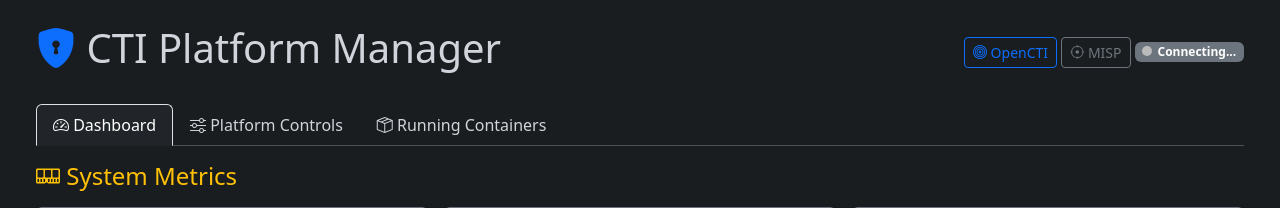
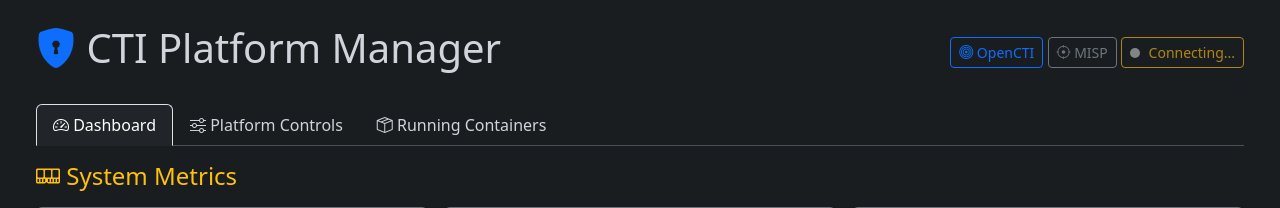
Before and after one commit to pranav-r13/docker_manager, a Flask app: page / in a window 1280 px wide. Shown: the top 208 px of the page. Run offline with Flask 3, Linux system fonts and the light colour scheme; data that the repository does not hold is empty; some libraries are stand-ins or nearby versions.

Commit message:
cti,misp buttons sizes changed

```diff
--- a/templates/index.html
+++ b/templates/index.html
@@ -85,8 +85,12 @@
                 <a href="https://192.168.0.204" class="btn btn-outline-secondary btn-sm" tabindex="-1" role="button"
                     target="_blank"><i class="bi bi-crosshair"></i> MISP</a>
 
-                <span id="connection-status" class="badge bg-secondary"><span
-                        class="status-dot"></span>Connecting...</span>
+                <button class="btn btn-outline-warning btn-sm" id="connection-status" disabled><span
+                        class="status-dot"></span>
+                    Connecting... </button>
+
+                <!-- <a id="connection-status" class="badge bg-secondary"><span
+                        class="status-dot"></span>Connecting...</span> -->
 
             </div>
         </div>
```
